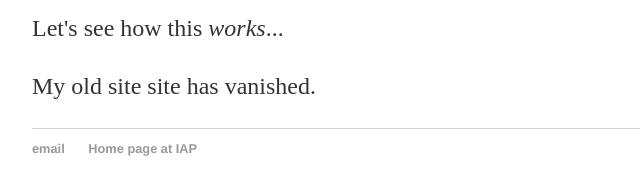
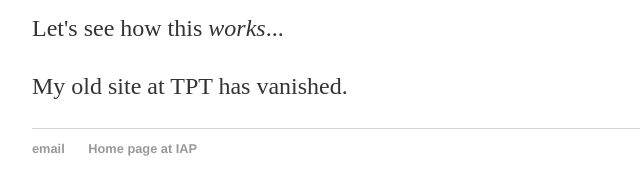
Before and after one commit to jf-cardoso/jf-cardoso.github.io, a plain HTML site: page index.html in a window 1280 px wide. Shown: the part 185-380 px from the top of the page, 160-800 px from the left. Drawn offline with Linux system fonts and the light colour scheme.

Commit message:
Update index.html

```diff
--- a/index.html
+++ b/index.html
@@ -21,7 +21,7 @@
 			<p>Let's see how this <em>works</em>...</p>
 
 			<p>
-			  My old site site has vanished.
+			  My old site at TPT has vanished.
 			</p>
     		</div><!-- /.blurb -->
 		</div><!-- /.container -->
```
